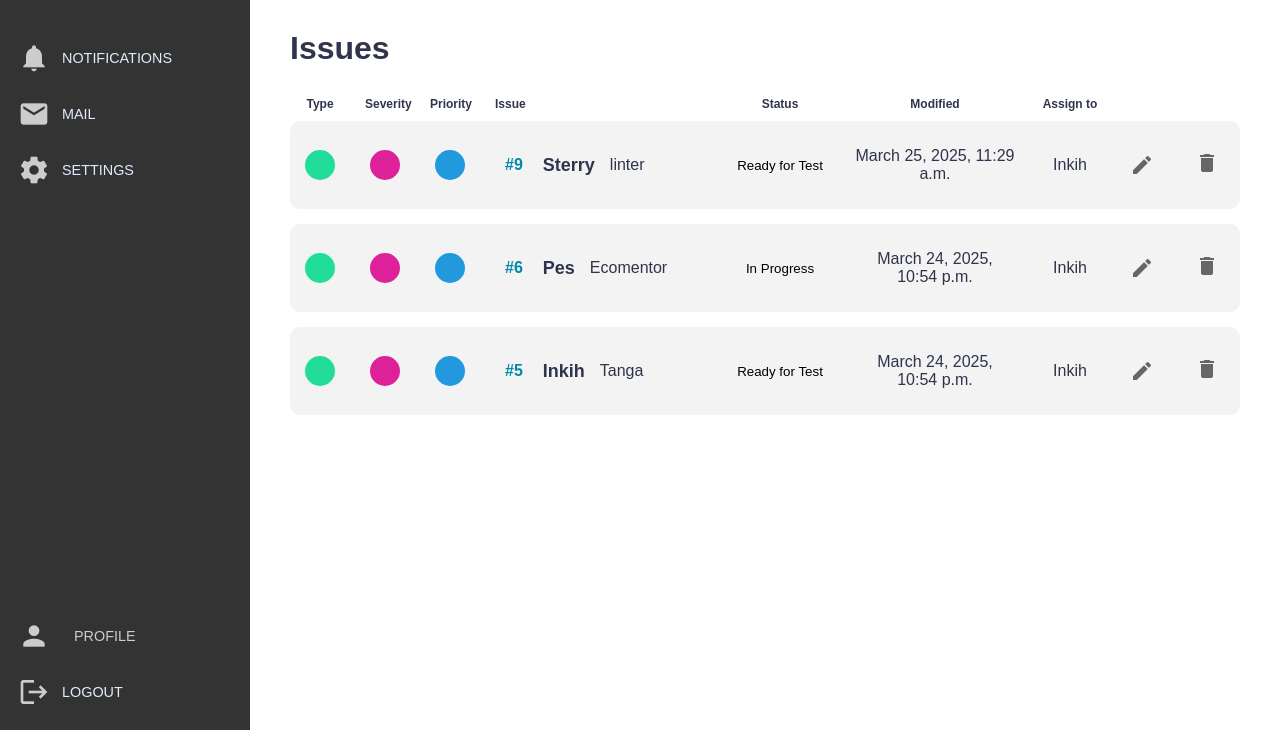
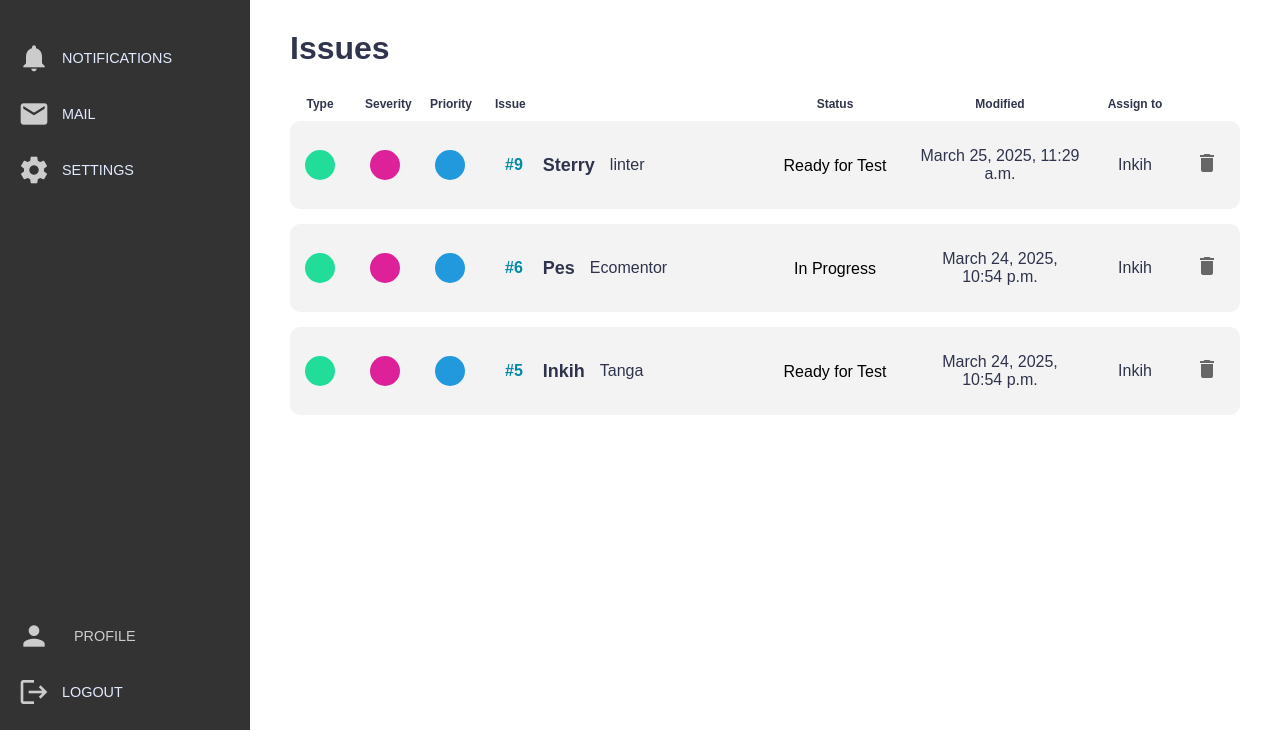
Before and after one commit to inkih04/SabanaBack, a Django app: page / in a window 1280 px wide. Shown: the part 70-800 px from the top of the page. Run offline with Django 5.2, Linux system fonts and the light colour scheme; data comes from the database, SQL or seed files in the repository.

Commit message:
fixProblem--font-size

```diff
--- a/issues/static/issues/styles.css
+++ b/issues/static/issues/styles.css
@@ -170,7 +170,7 @@ ul {
     display: grid;
     font-size: 12px;
     /* Ajusta los anchos de cada columna a tu gusto */
-    grid-template-columns: 40px 40px 40px auto 100px 160px 60px 40px 40px;
+    grid-template-columns: 40px 40px 40px auto 120px 160px 60px 40px;
     align-items: center;
     font-weight: bold;
     margin-bottom: 10px;
@@ -186,7 +186,7 @@ ul {
 .issue__item-content {
     display: grid;
     /* Misma configuración de columnas que la cabecera */
-    grid-template-columns: 40px 40px 40px auto 100px 160px 60px 40px 40px;
+    grid-template-columns: 40px 40px 40px auto 120px 160px 60px 40px;
     align-items: center;
     padding: 10px;
     gap: 25px; /* Espacio entre columnas, opcional */
@@ -260,6 +260,7 @@ ul {
     border: none;
     outline: none;
     background-color: transparent;
+    font-size: 16px;
 }
 
 .issue__select:hover {
@@ -283,6 +284,9 @@ ul {
     width: 100%;
 }
 
+.issue__text {
+    font-size: 16px;
+}
 
 /* Hover */
 .issue__item:hover {
--- a/issues/templates/issues/issues_list.html
+++ b/issues/templates/issues/issues_list.html
@@ -57,7 +57,6 @@
                 <p class="issue__text"> Inkih </p>
 
                 <!-- 5ª columna: Íconos (opcional) -->
-                <span class="material-icons issue__icon">edit</span>
                 <a href="{% url 'delete_issue' issue.id %}">
                     <span class="material-icons issue__icon">delete</span>
                 </a>
```
